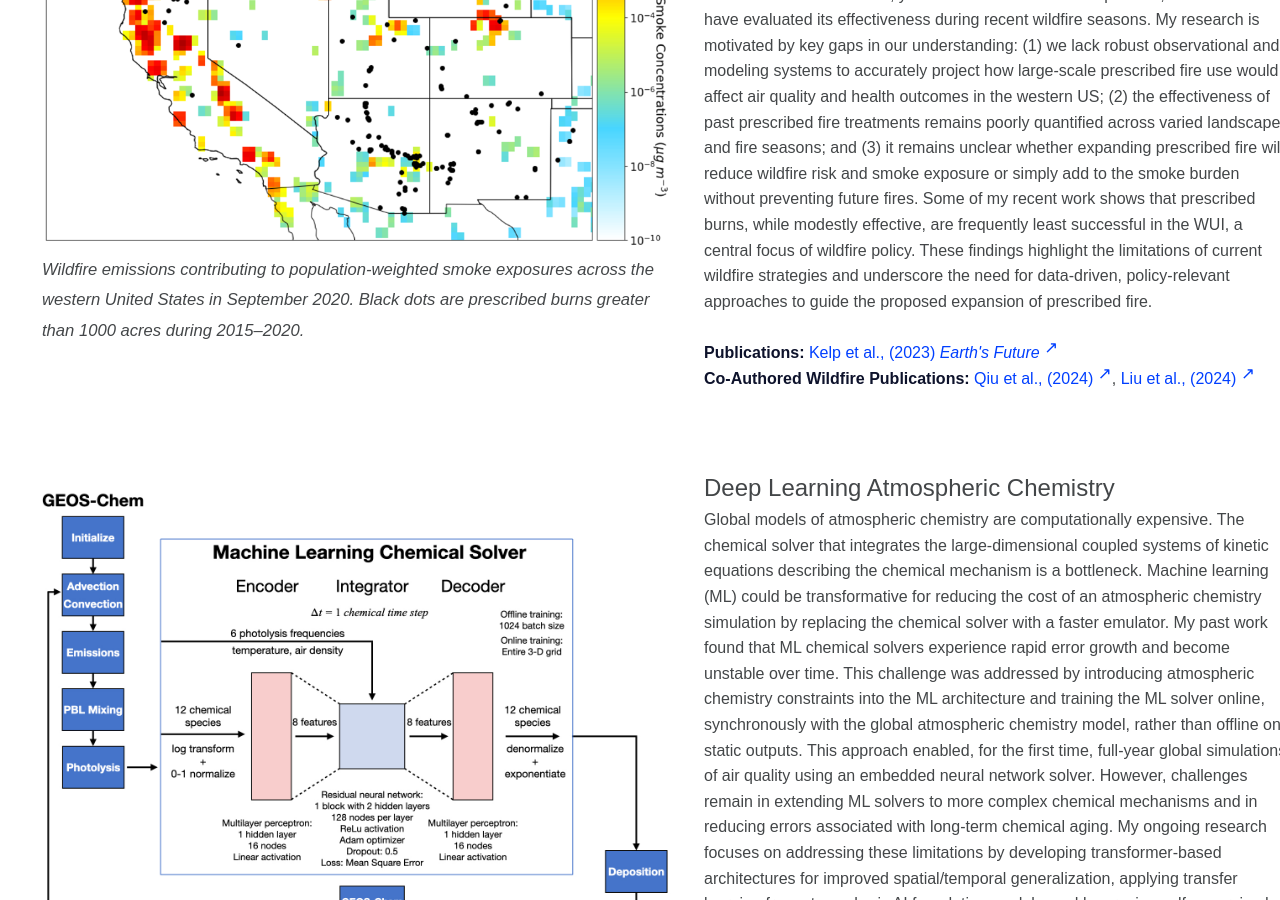
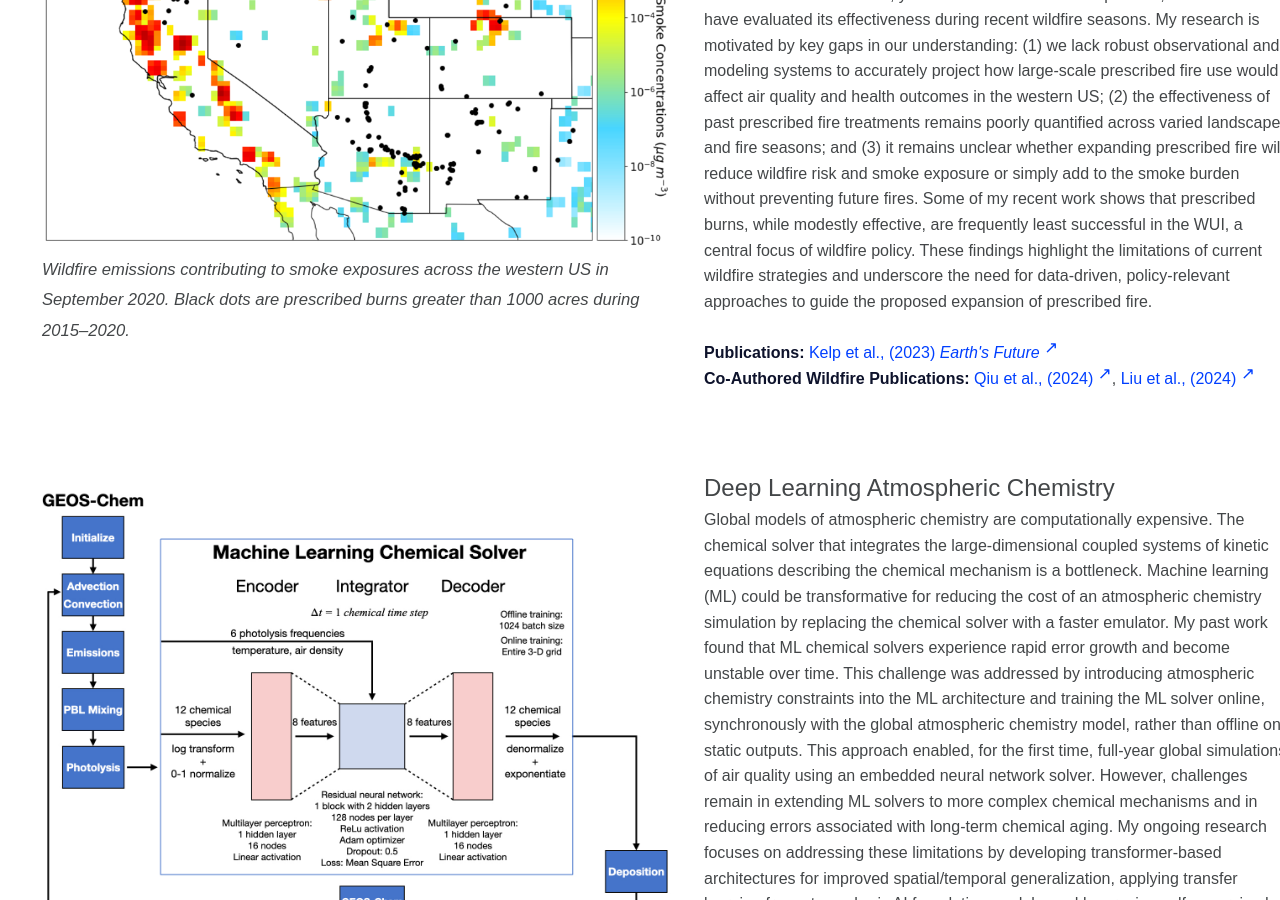
Before and after one commit to mkelp/mkelp.github.io, a Jekyll site: the page built from research.md, in a window 1280 px wide and 900 px high, scrolled down 783 px. Built offline with Jekyll 4.4.1, drawn with Linux system fonts in a browser that asks for light colours; some web fonts are replaced.

Commit message:
april24g

```diff
--- a/research.md
+++ b/research.md
@@ -56,7 +56,7 @@ class: research-page
   <div class="research-section">
     <figure style="border: 2px solid #fff; padding: 10px; border-radius: 5px; flex: 0 0 50%;">
       <img src="/assets/img/west_fire.png" alt="Wildfire emissions" style="width: 100%;">
-      <figcaption>Wildfire emissions contributing to population-weighted smoke exposures across the western United States in September 2020. Black dots are prescribed burns greater than 1000 acres during 2015–2020.</figcaption>
+      <figcaption>Wildfire emissions contributing to smoke exposures across the western US in September 2020. Black dots are prescribed burns greater than 1000 acres during 2015–2020.</figcaption>
     </figure>
     <div class="research-content">
       <font size="+2"><p>Wildfire, Prescribed Fire Smoke Modeling and Mitigation</p></font>
```
